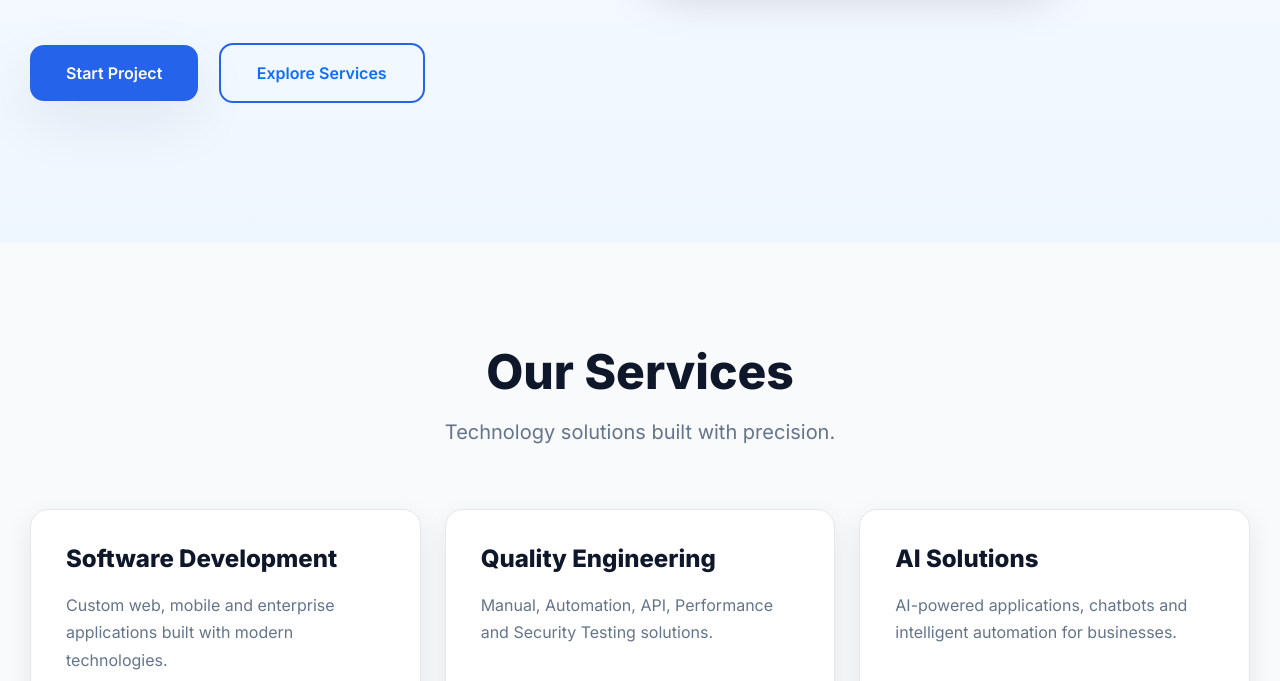
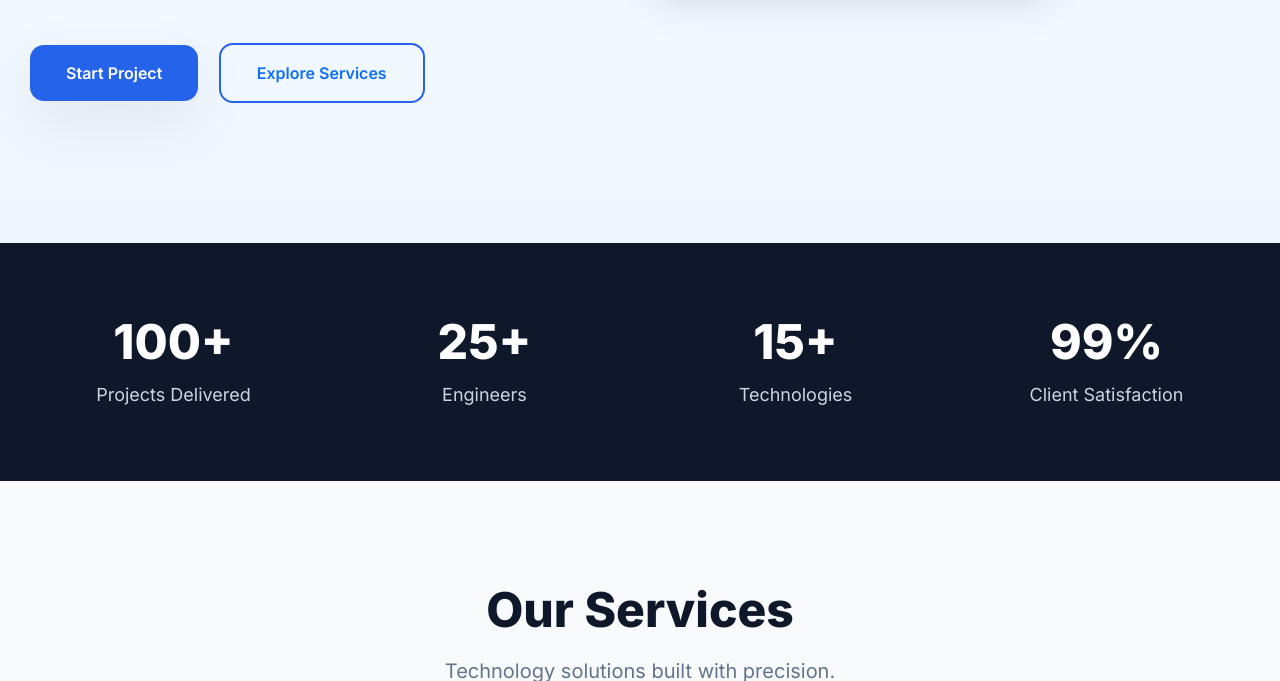
Before and after one commit to NeerajNegi11/rigorcraft-website, a website: page index.html in a window 1280 px wide. Shown: the part 627-1308 px from the top of the page. Drawn offline with nearby package versions, Linux system fonts and the light colour scheme.

Commit message:
Add statistics section

```diff
--- a/assets/css/style.css
+++ b/assets/css/style.css
@@ -301,3 +301,37 @@ font-size:20px;
 color:#64748B;
 
 }
+
+/* ================= STATS ================= */
+
+.stats-section{
+
+background:#0F172A;
+
+color:#fff;
+
+padding:70px 0;
+
+}
+
+.stats-section h2{
+
+font-size:48px;
+
+font-weight:800;
+
+color:#fff;
+
+margin-bottom:10px;
+
+}
+
+.stats-section p{
+
+font-size:18px;
+
+color:#CBD5E1;
+
+margin:0;
+
+}
--- a/index.html
+++ b/index.html
@@ -174,6 +174,52 @@ Explore Services
 src="https://images.unsplash.com/photo-1518770660439-4636190af475?w=900"
 
 class="img-fluid rounded-4 shadow-lg">
+
+</div>
+
+</div>
+
+</div>
+
+</section>
+
+<!-- ================= STATS ================= -->
+
+<section id="stats" class="stats-section">
+
+<div class="container">
+
+<div class="row text-center">
+
+<div class="col-md-3 col-6">
+
+<h2>100+</h2>
+
+<p>Projects Delivered</p>
+
+</div>
+
+<div class="col-md-3 col-6">
+
+<h2>25+</h2>
+
+<p>Engineers</p>
+
+</div>
+
+<div class="col-md-3 col-6">
+
+<h2>15+</h2>
+
+<p>Technologies</p>
+
+</div>
+
+<div class="col-md-3 col-6">
+
+<h2>99%</h2>
+
+<p>Client Satisfaction</p>
 
 </div>
 
```
